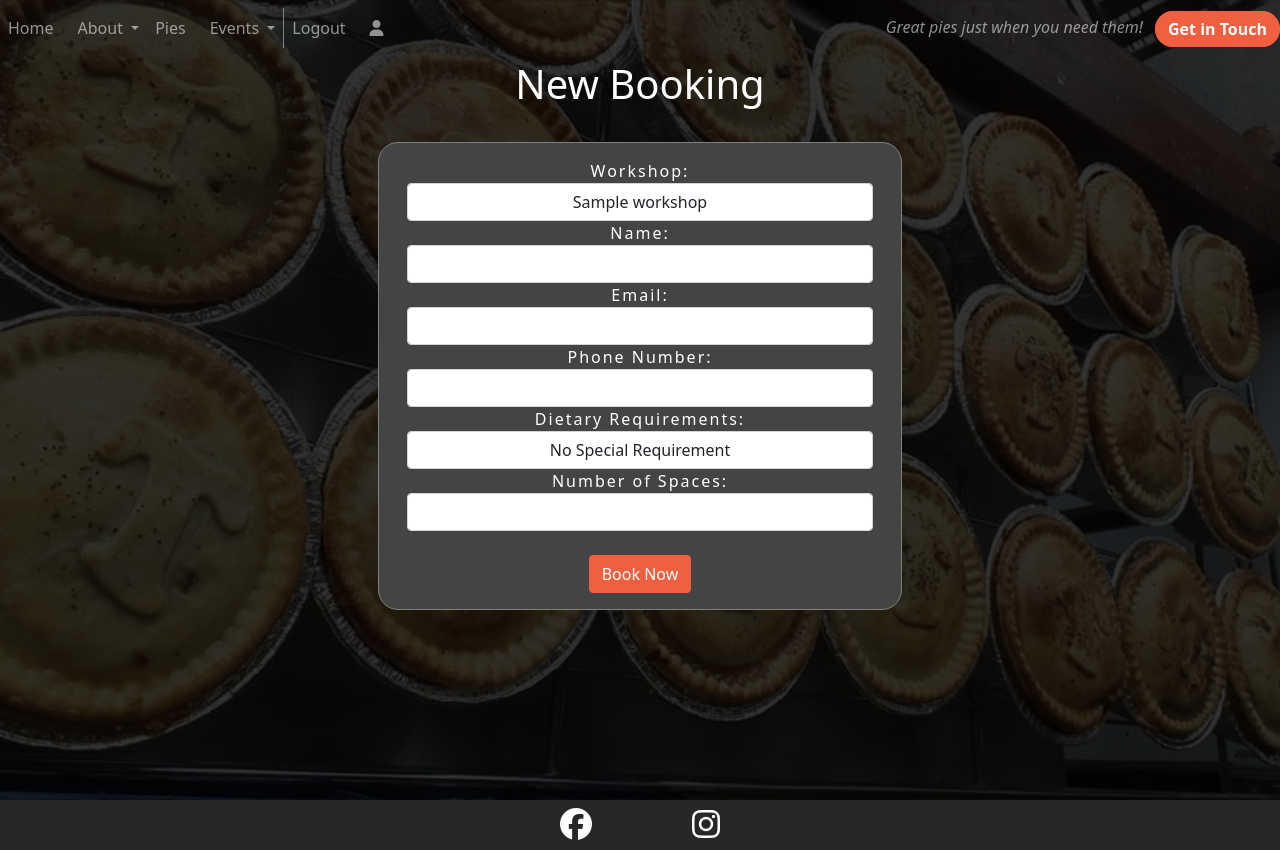
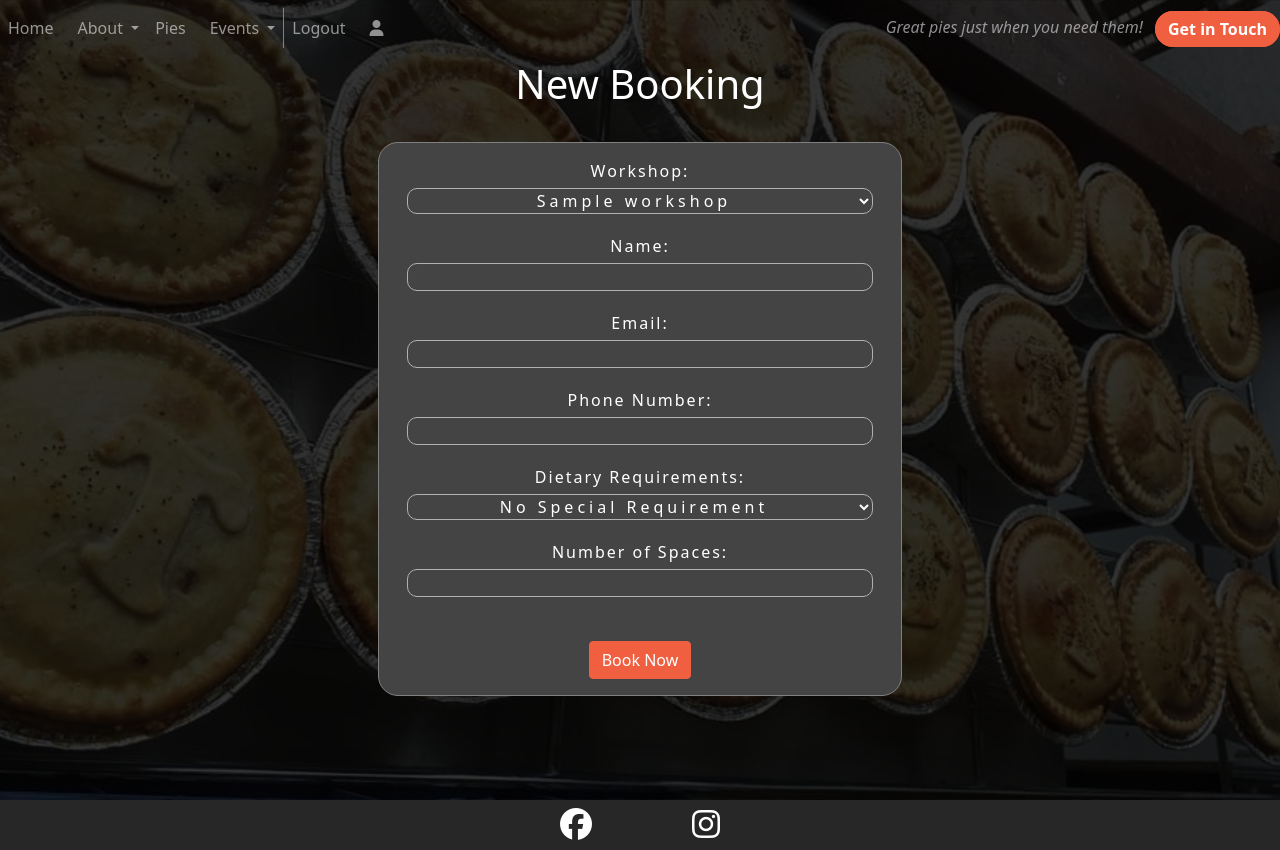
Before and after one commit to KieMerr17/PP4-Mr-Ts-Pies, a Django app: page /workshops/workshop/1/book/ in a window 1280 px wide. Run offline with Django 4.2, Linux system fonts and the light colour scheme; a user stored in the database is signed in; tables that the repository leaves empty hold one stand-in row (values such as "Sample post"); some libraries are stand-ins or nearby versions.

Commit message:
adjust booking for style to match contact form styling

```diff
--- a/static/css/style.css
+++ b/static/css/style.css
@@ -360,6 +360,16 @@ footer {
     max-width: 800px;
 }
 
+#id_workshop option {
+        background-color: #fff;
+        color: #444;
+}
+
+#dietary_requirements option {
+    background-color: #fff;
+    color: #444;
+}
+
 /*--------------------------------------------------------- Profile Page */
 
 #profile-card-outer {
--- a/templates/booking_form.html
+++ b/templates/booking_form.html
@@ -22,7 +22,7 @@
                         {% csrf_token %}
                         <div class="form-group">
                             <label for="workshop">Workshop:</label>
-                            <select id="id_workshop" name="workshop" class="form-control text-center">
+                            <select id="id_workshop" name="workshop" class="textarea-input">
                                 <!-- List selection of workshops, skipping the first option -->
                                 {% for value, label in form.fields.workshop.choices %}
                                     {% if forloop.counter > 1 %}
@@ -34,22 +34,22 @@
 
                         <div class="form-group">
                             <label for="id_name">Name:</label>
-                            <input type="text" id="id_name" name="name" class="form-control text-center" required>
+                            <input type="text" id="id_name" name="name" class="textarea-input" required>
                         </div>
 
                         <div class="form-group">
                             <label for="id_email">Email:</label>
-                            <input type="email" id="id_email" name="email" class="form-control text-center" required>
+                            <input type="email" id="id_email" name="email" class="textarea-input" required>
                         </div>
 
                         <div class="form-group">
                             <label for="id_phone_number">Phone Number:</label>
-                            <input type="tel" id="id_phone_number" name="phone_number" class="form-control text-center" required>
+                            <input type="tel" id="id_phone_number" name="phone_number" class="textarea-input" required>
                         </div>
 
                         <div class="form-group">
                             <label for="dietary_requirements">Dietary Requirements:</label>
-                            <select id="dietary_requirements" name="dietary_requirements" class="form-control text-center">
+                            <select id="dietary_requirements" name="dietary_requirements" class="textarea-input">
                                 <!-- List selection of diets -->
                                 {% for value, label in form.fields.dietary_requirements.choices %}
                                     <option value="{{ value }}">{{ label }}</option>
@@ -59,7 +59,7 @@
 
                         <div class="form-group">
                             <label for="id_spaces">Number of Spaces:</label>
-                            <input type="number" id="id_spaces" name="spaces" class="form-control text-center" min="1" max="{{ workshop.spaces }}" required>
+                            <input type="number" id="id_spaces" name="spaces" class="textarea-input" min="1" max="{{ workshop.spaces }}" required>
                             <!-- Raise error if spaces requested are higher than available -->
                             {% if form.errors.spaces %}
                                 <div id="form_spaces_error" class="text-danger">{{ form.errors.spaces }}</div>
```
